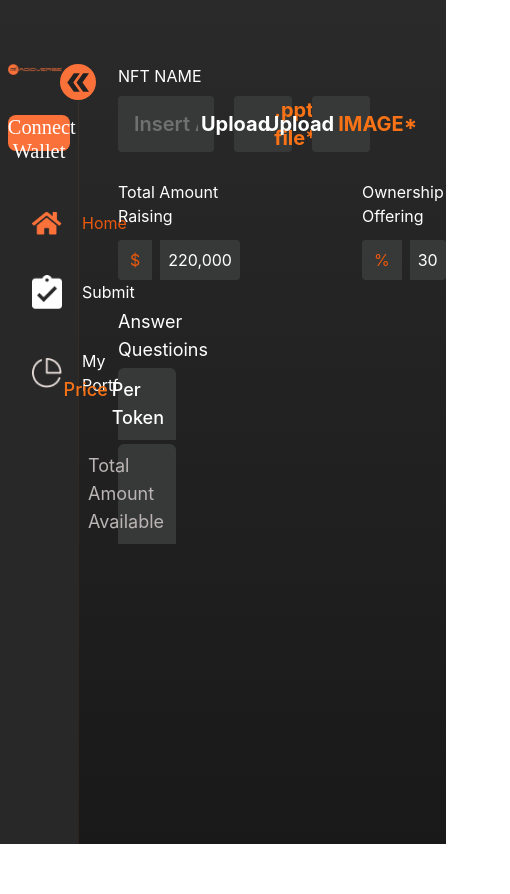
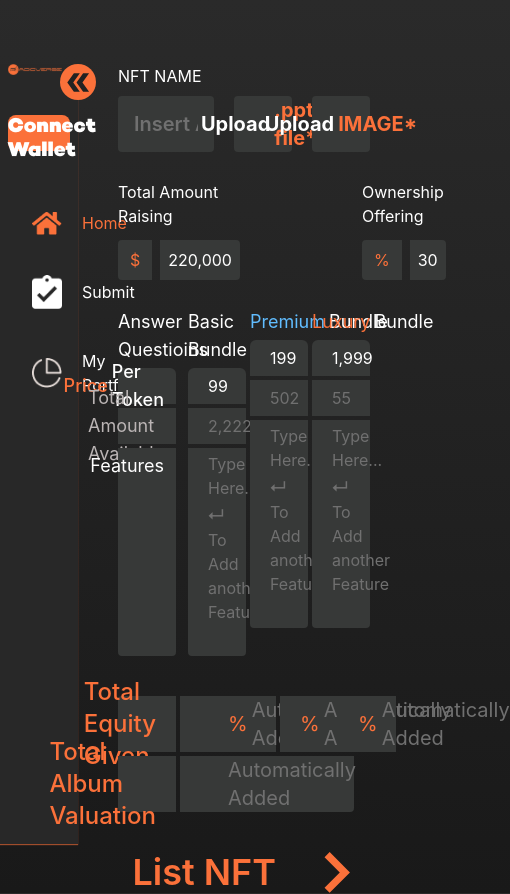
Before and after one commit to cryptodev1990/nft-marketplace, a Next.js app: page / in a window 390 px wide. Shown: the whole page, 510 px wide, since content can reach past the window. Before the commit the page ends 844 px from the top, so only its background shows below. Built offline with nearby package versions, Linux system fonts and the light colour scheme.

Commit message:
Submit page complete(not mobile responsive)

```diff
--- a/pages/components/SideMenuItem/index.js
+++ b/pages/components/SideMenuItem/index.js
@@ -26,7 +26,7 @@ export default function SideMenuItem({ select, icon, title, selected, handleClic
       }
 
 
-      <div className={"col-span-3 ml-5 " + (selected ? "text-orange-600" : "text-white")}>{title}</div>
+      <div className={"col-span-3 ml-5 " + (selected ? "text-app-orange" : "text-white")}>{title}</div>
     </div>
   );
 }
--- a/pages/components/SubmitNFT/index.js
+++ b/pages/components/SubmitNFT/index.js
@@ -9,11 +9,11 @@ export default function SubmitNFT() {
         <div className="flex gap-5 w-1/2">
           <div className="flex w-1/2 items-center justify-center rounded bg-app-black gap-1 hover:cursor-pointer">
             <h1 className="text-white font-bold text-xl">Upload</h1>
-            <h1 className="text-orange-500 font-bold text-xl">.pptx file*</h1>
+            <h1 className="text-app-orange font-bold text-xl">.pptx file*</h1>
           </div>
           <div className="flex w-1/2 items-center justify-center rounded bg-app-black gap-1 hover:cursor-pointer">
             <h2 className="text-white font-bold text-xl">Upload</h2>
-            <h2 className="text-orange-500 font-bold text-xl">IMAGE*</h2>
+            <h2 className="text-app-orange font-bold text-xl">IMAGE*</h2>
           </div>
         </div>
       </div>
@@ -21,30 +21,106 @@ export default function SubmitNFT() {
         <div className="flex flex-col gap-3 w-1/2">
           <h4 className="text-white">Total Amount Raising</h4>
           <div className="flex gap-2">
-            <div className="rounded-l flex items-center text-orange-600 bg-app-black px-3">$</div>
+            <div className="rounded-l flex items-center text-app-orange bg-app-black px-3">$</div>
             <div className="rounded-r flex items-center px-2 text-white bg-app-black py-2 w-full">220,000</div>
           </div>
         </div>
         <div className="flex flex-col gap-3 w-1/2">
           <h4 className="text-white">Ownership Offering</h4>
           <div className="flex gap-2">
-            <div className="rounded-l flex items-center text-orange-600 bg-app-black px-3">%</div>
+            <div className="rounded-l flex items-center text-app-orange bg-app-black px-3">%</div>
             <div className="rounded-r flex items-center px-2 text-white bg-app-black py-2 w-full">30</div>
           </div>
         </div>
       </div>
-      <div className="flex gap-2">
+      <div className="flex gap-3">
         <div className="flex flex-col w-1/4 gap-1">
           <h2 className="text-lg">Answer Questioins</h2>
-          <div className="flex rounded-t-md bg-app-black gap-1 py-2 justify-end pr-3">
-            <h4 className="text-orange-500 font-medium text-lg">Price</h4>
+          <div className="flex rounded-t-md bg-app-black gap-1 h-9 justify-end items-center pr-3">
+            <h4 className="text-app-orange font-medium text-lg">Price</h4>
             <h4 className="text-lg font-medium">Per Token</h4>
           </div>
-          <div className="flex rounded-t-md bg-app-black gap-1 py-2 justify-end pr-3">
+          <div className="flex bg-app-black gap-1 h-9 justify-end items-center pr-3">
             <h4 className="text-lg text-app-black">Total Amount Available</h4>
           </div>
+          <div className="text-lg pt-1 h-52 bg-app-black rounded-b flex justify-end pr-3">Features</div>
         </div>
-        <div className="w-3/4 gap-1"></div>
+        <div className="flex w-3/4 gap-1">
+          <div className="w-1/3 gap-1 flex flex-col">
+            <h2 className="text-lg">Basic Bundle</h2>
+            <div className="flex rounded-t-md bg-app-black gap-1 h-9 items-center px-5">
+              99
+            </div>
+            <div className="flex bg-app-black gap-1 h-9 items-center px-5">
+              <h4 className="text-app-black-type">2,222</h4>
+            </div>
+            <div className="pt-1 h-52 bg-app-black rounded-b flex flex-col px-5 text-app-black-type">
+              <h6>Type Here...<br /><span className="text-xl">&#11168;</span> To Add another Feature</h6>
+            </div>
+          </div>
+          <div className="w-1/3 gap-1 flex flex-col">
+            <div className="text-lg gap-1 flex">
+              <h2 className="text-app-blue">Premium</h2>
+              <h2>Bundle</h2>
+            </div>
+            <div className="flex rounded-t-md bg-app-black gap-1 h-9 px-5 items-center">
+              199
+            </div>
+            <div className="flex bg-app-black gap-1 h-9 px-5 items-center">
+              <h4 className="text-app-black-type">502</h4>
+            </div>
+            <div className="pt-1 h-52 bg-app-black rounded-b flex flex-col px-5 text-app-black-type">
+              <h6>Type Here...<br /><span className="text-xl">&#11168;</span> To Add another Feature</h6>
+            </div>
+          </div>
+          <div className="w-1/3 gap-1 flex flex-col">
+            <div className="text-lg gap-1 flex">
+              <h2 className="text-app-orange">Luxury</h2>
+              <h2>Bundle</h2>
+            </div>
+            <div className="flex rounded-t-md bg-app-black gap-1 h-9 px-5 items-center">
+              1,999
+            </div>
+            <div className="flex bg-app-black gap-1 h-9 px-5 items-center">
+              <h4 className="text-app-black-type">55</h4>
+            </div>
+            <div className="pt-1 h-52 bg-app-black rounded-b flex flex-col px-5 text-app-black-type">
+              <h6>Type Here...<br /><span className="text-xl">&#11168;</span> To Add another Feature</h6>
+            </div>
+          </div>
+        </div>
+      </div>
+      <div className="flex flex-col my-10 gap-1">
+        <div className="flex gap-1">
+          <h2 className="w-1/4 rounded-tl flex justify-end pr-5 h-14 items-center text-app-orange font-medium bg-app-black text-2xl">Total Equity Given</h2>
+          <div className="w-3/4 flex gap-1">
+            <div className="w-1/3 flex items-center gap-1 bg-app-black px-12">
+              <h4 className="text-app-orange text-xl">%</h4>
+              <h4 className="text-app-black-type text-xl">Automatically Added</h4>
+            </div>
+            <div className="flex w-2/3 bg-app-black rounded-tr">
+              <div className="w-1/2 flex items-center gap-1 bg-app-black px-5">
+                <h4 className="text-app-orange text-xl">%</h4>
+                <h4 className="text-app-black-type text-xl">Automatically Added</h4>
+              </div>
+              <div className="w-1/2 flex items-center gap-1 bg-app-black px-5">
+                <h4 className="text-app-orange text-xl">%</h4>
+                <h4 className="text-app-black-type text-xl">Automatically Added</h4>
+              </div>
+            </div>
+          </div>
+        </div>
+        <div className="flex gap-1">
+          <h2 className="w-1/4 rounded-bl flex justify-end pr-5 h-14 items-center text-app-orange font-medium bg-app-black text-2xl">Total Album Valuation</h2>
+          <h2 className="w-3/4 px-12 bg-app-black rounded-br text-app-black-type flex items-center text-xl">Automatically Added</h2>
+        </div>
+      </div>
+      <div className="flex gap-12 text-app-orange justify-end">
+        <h1 className="text-4xl font-semibold">List NFT</h1>
+        <svg width="26" height="41" viewBox="0 0 26 41" fill="none" xmlns="http://www.w3.org/2000/svg">
+          <path fill-rule="evenodd" clip-rule="evenodd" d="M5.63278 40.7074L0.559122 35.6292L15.7892 20.3945L0.559122 5.16074L5.63734 0.0825195L25.9457 20.3945L5.63278 40.7074Z" fill="#FB713A" />
+        </svg>
+
       </div>
     </div>
   )
--- a/styles/globals.css
+++ b/styles/globals.css
@@ -11,6 +11,11 @@ body {
     Ubuntu, Cantarell, Fira Sans, Droid Sans, Helvetica Neue, sans-serif;
     min-height: 100vh;
     background: linear-gradient(180deg, #2A2A2A 0%, #191919 100%);
+}
+
+@font-face {
+  font-family: "Campton";
+  src: url(../public/CamptonBlack.otf);
 }
 
 a {
--- a/tailwind.config.js
+++ b/tailwind.config.js
@@ -25,6 +25,13 @@ module.exports = {
         app: {
           black: {
             DEFAULT: '#BBB5B5',
+            type: '#707070',
+          },
+          blue: {
+            DEFAULT: '#61BDFF',
+          },
+          orange: {
+            DEFAULT: '#FB713A',
           },
         }
       },
```
Also changed, not shown: public/CamptonBlack.otf (added).
